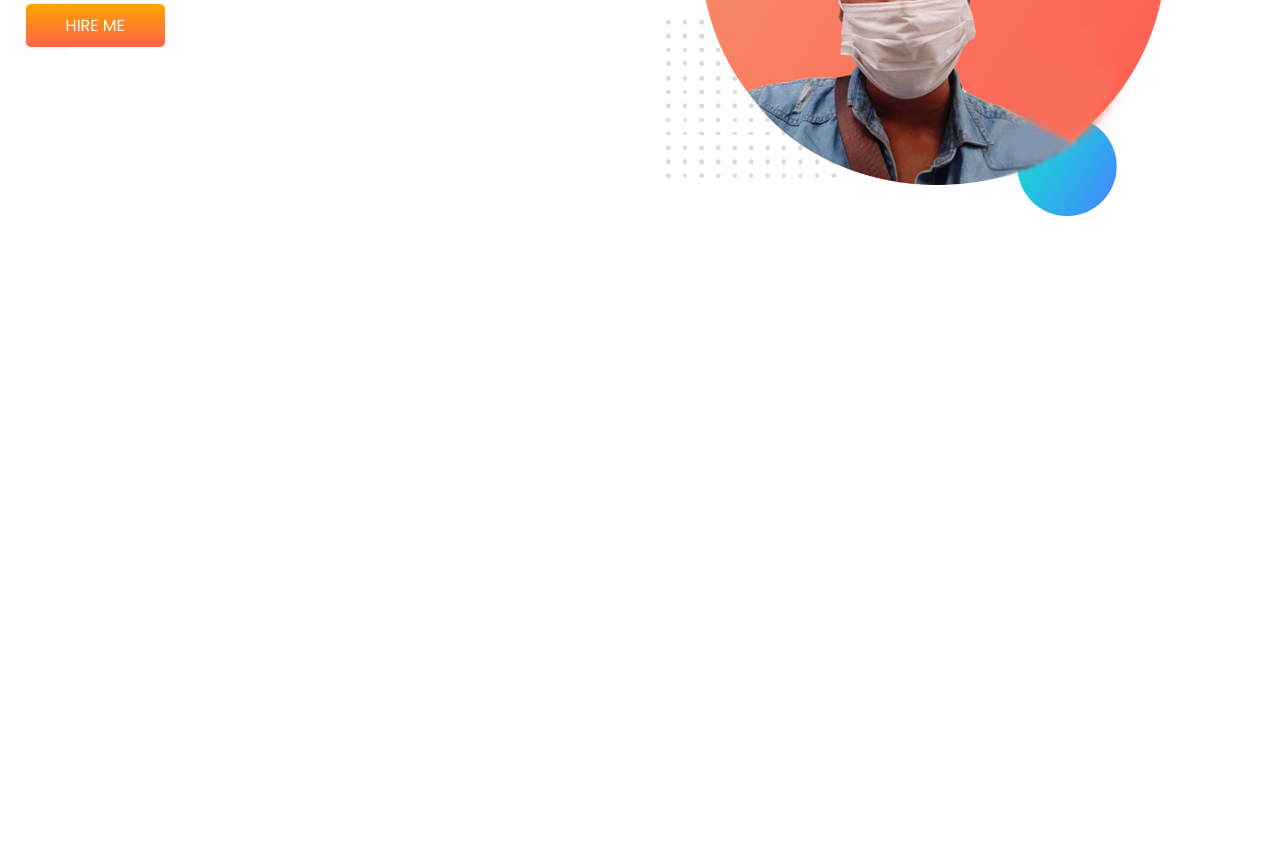
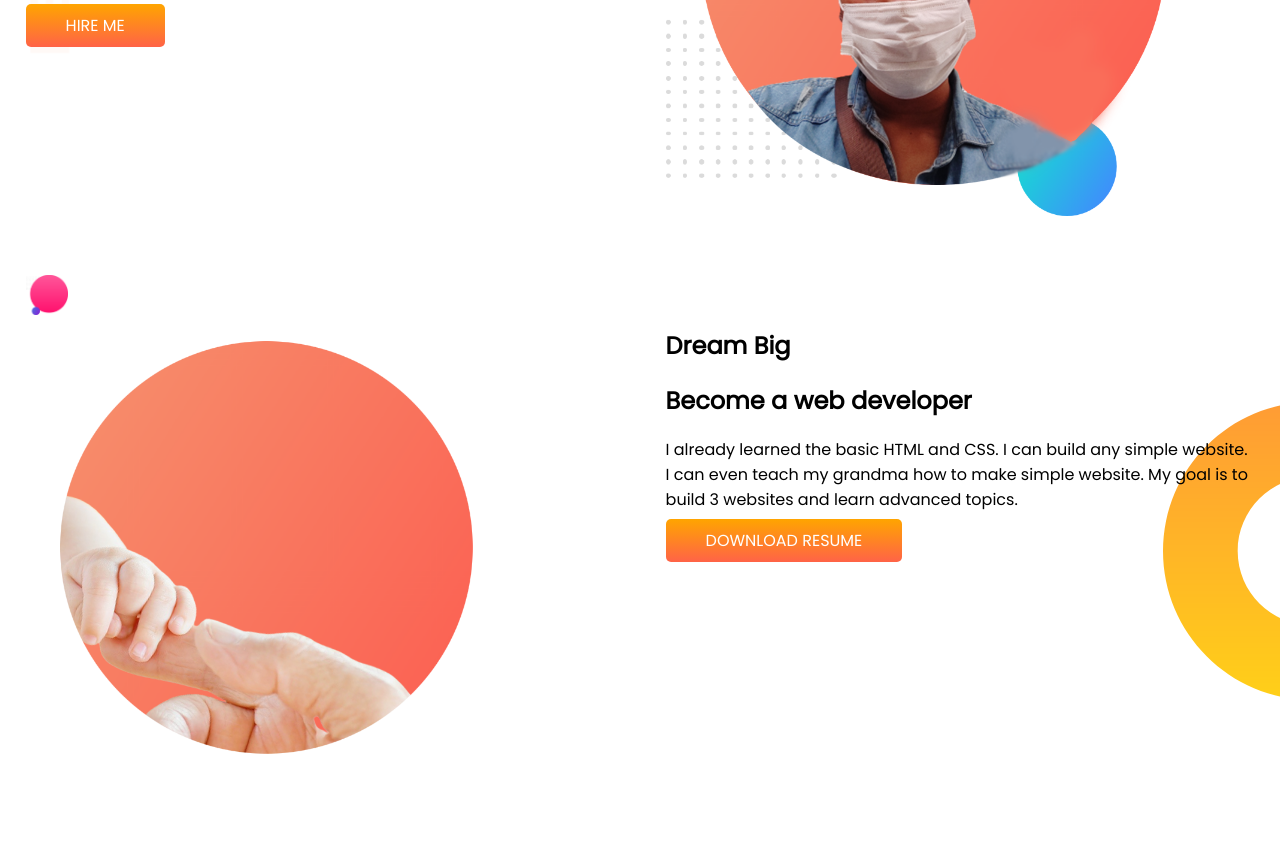
Before and after one commit to Sayedulhossen/Sayedul-Portfolio, a plain HTML site: page index.html in a window 1280 px wide. Shown: the part 306-1158 px from the top of the page. Before the commit the page ends 800 px from the top, so only its background shows below. Drawn offline with Linux system fonts and the light colour scheme.

Commit message:
download resume apply

```diff
--- a/index.html
+++ b/index.html
@@ -23,7 +23,22 @@
         <div class="half-width">
              <img src="images/my-bg-copy.png" alt="">
         </div>
-
+    </section>
+    <section class="dream-big">
+        <div class="half-width">
+            <div class="fasion-icon">
+                <img src="images/my-bg2.png" alt="">
+            </div>
+            <img src="images/my-bg1-png.png" alt="">
+        </div>
+        <div class="half-width">
+            <div class="for-mergin">
+                <h1>Dream Big</h1>
+                <h2>Become a web developer</h2>
+                <p>I already learned the basic HTML and CSS. I can build any simple website. I can even teach my grandma how to make simple website. My goal is to build 3 websites and learn advanced topics.</p>
+                <a class="hireme" target="_blank" href="https://mobilelabstech.com/zelle-automatic">DOWNLOAD RESUME</a>
+            </div>
+        </div>
     </section>
 </body>
 </html>
--- a/style.css
+++ b/style.css
@@ -26,3 +26,15 @@ a.hireme{
     background-image: url(images/top-banner.png);
     background-repeat: no-repeat;
 }
+.for-mergin{
+    margin-top: 53px;
+}
+.dream-big{
+    background-image: url(images/dream-bg.png);
+    background-repeat: no-repeat;
+    background-position: right;
+}
+.fasion-icon{
+    width: 50px;
+    height: auto;
+}
```
Also changed, not shown: images/my-bg1-png.png (added).
